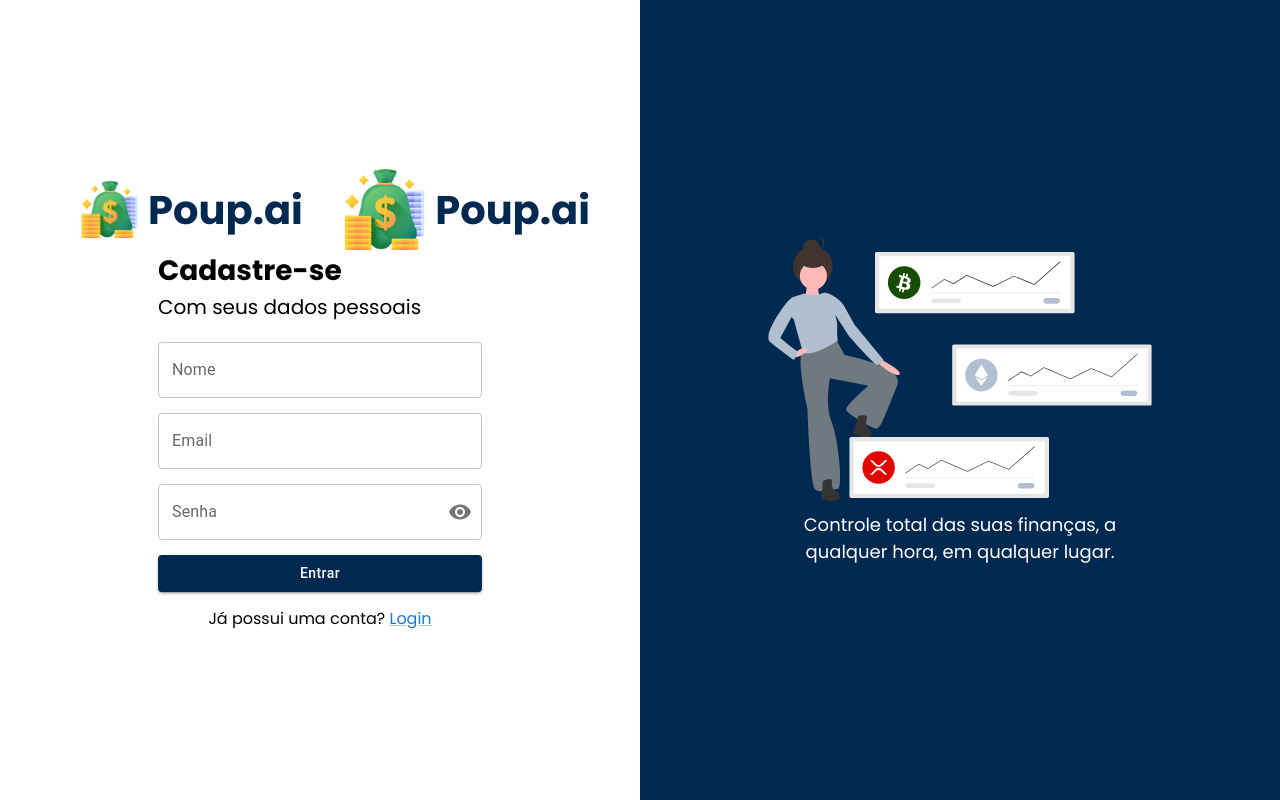
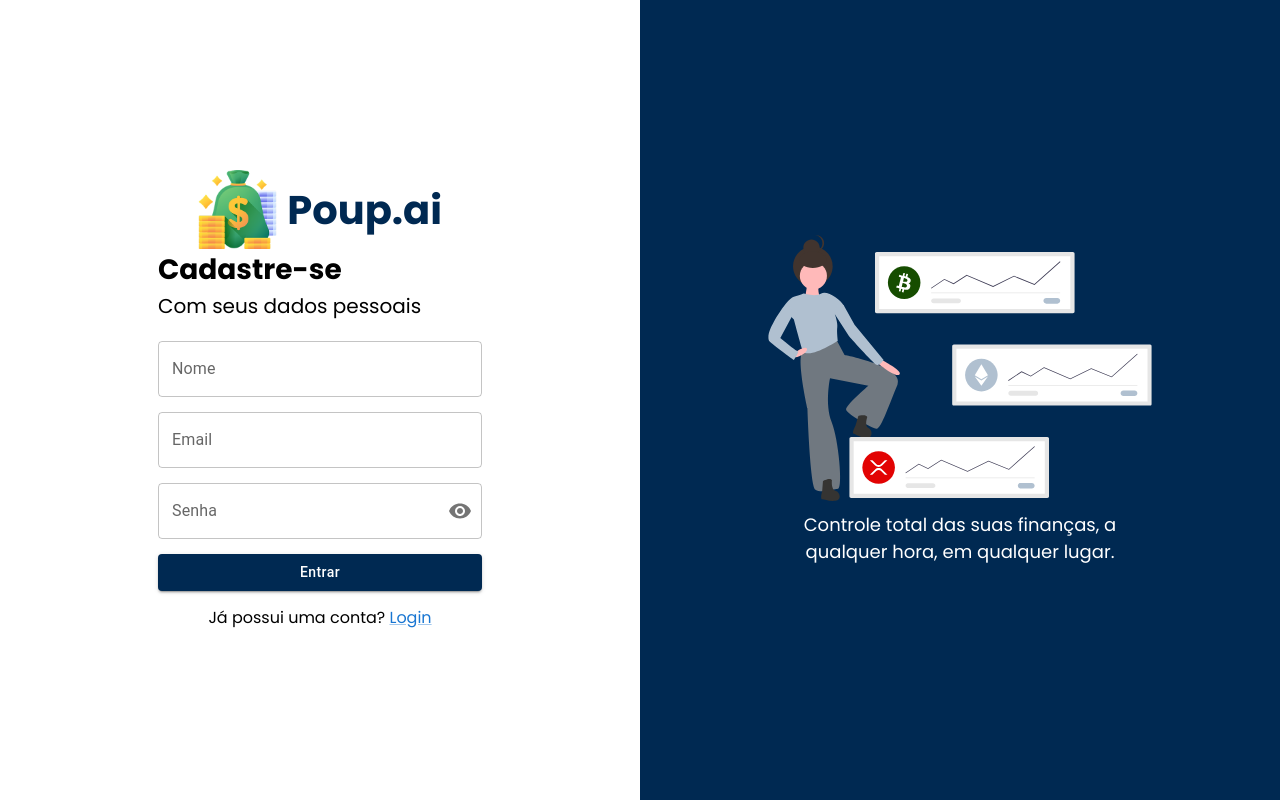
Before and after one commit to Douglass1981/FIAP-Fase1, a Next.js app: page /signup in a window 1280 px wide. Built offline with nearby package versions, Linux system fonts and the light colour scheme.

Commit message:
fix(signup): remove extra brand

```diff
--- a/src/app/signup/page.tsx
+++ b/src/app/signup/page.tsx
@@ -67,7 +67,7 @@ export default function Cadastro() {
     <>
       <main className={styles["signup"]}>
         <Box className={styles["signup__container"]}>
-          <Box className={styles["signup__container__logo_area"]}>
+
             <Link
               className={styles["signup__container__logo_area"]}
               href="http://localhost:3000"
@@ -95,27 +95,7 @@ export default function Cadastro() {
               Poup.ai
             </h1>
             </Link>
-            {isMobile ? (
-              <Image
-                src="/logo.png"
-                width="232"
-                height="232"
-                alt="Logo"
-                style={{ width: "30%", height: "auto" }}
-              />
-            ) : (
-              <Image
-                src="/logo.png"
-                width="72"
-                height="100"
-                alt="Logo"
-                style={{ width: "15%", height: "auto" }}
-              />
-            )}
-            <h1 className={styles["signup__container__logo_area__brand"]}>
-              Poup.ai
-            </h1>
-          </Box>
+
 
           <Box className={styles["signup__container__form-area"]}>
             <Box className={styles["signup__container__form-area__text"]}>
```
